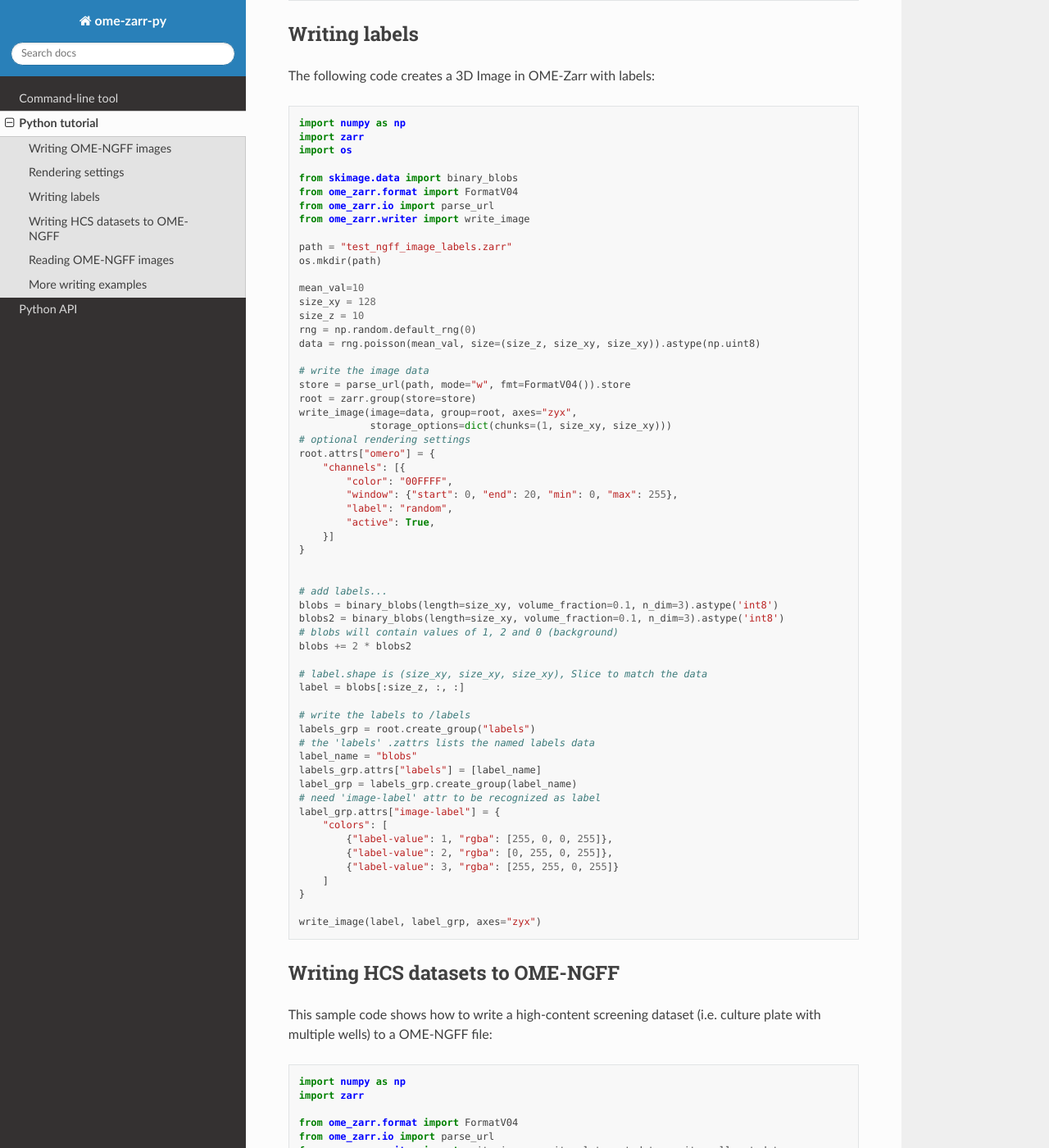
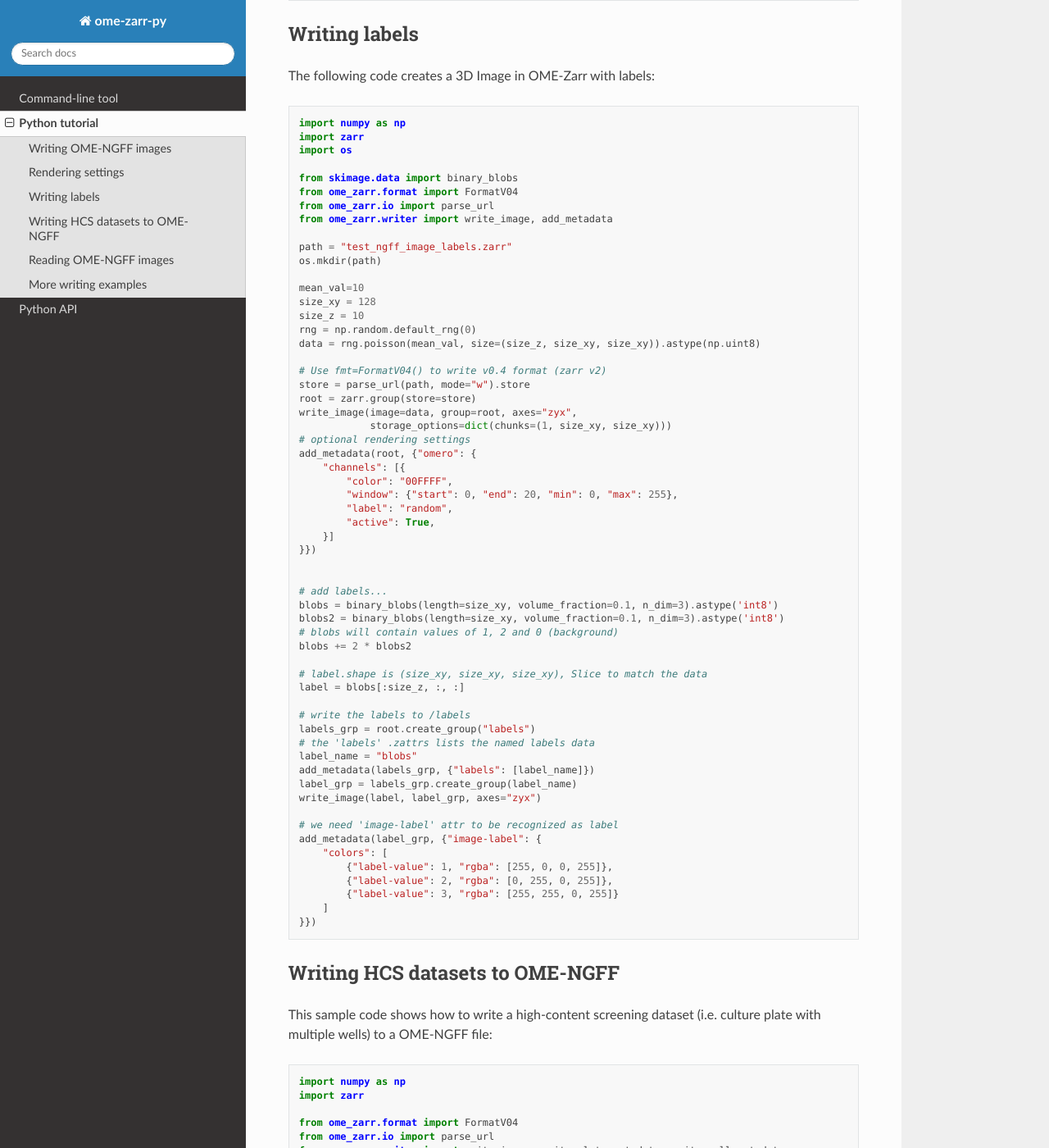
Before and after one commit to ome/ome-zarr-py, a Sphinx documentation site: the page built from docs/source/python.rst, in a window 1280 px wide and 1400 px high, scrolled down 1311 px. Shown: the whole window at 82% size. Built offline with Sphinx 7.4.7 and the Read the Docs theme 3.1.0, drawn with Linux system fonts in a browser that asks for light colours; some of the changed text lies outside the part shown.

Commit message:
Update docs example code

```diff
--- a/docs/source/python.rst
+++ b/docs/source/python.rst
@@ -23,7 +23,7 @@ The following code creates a 3D Image in OME-Zarr::
 
     from ome_zarr.io import parse_url
     from ome_zarr.format import FormatV04
-    from ome_zarr.writer import write_image
+    from ome_zarr.writer import write_image, add_metadata
 
     path = "test_ngff_image.zarr"
 
@@ -32,8 +32,8 @@ The following code creates a 3D Image in OME-Zarr::
     rng = np.random.default_rng(0)
     data = rng.poisson(lam=10, size=(size_z, size_xy, size_xy)).astype(np.uint8)
 
-    # write the image data
-    store = parse_url(path, mode="w", fmt=FormatV04()).store
+    # Use fmt=FormatV04() to write v0.4 format (zarr v2)
+    store = parse_url(path, mode="w").store
     root = zarr.group(store=store)
     write_image(image=data, group=root, axes="zyx",
                 storage_options=dict(chunks=(1, size_xy, size_xy)))
@@ -48,16 +48,16 @@ Rendering settings
 ------------------
 Render settings can be added to an existing zarr group::
 
-    store = parse_url(path, mode="w", fmt=FormatV04()).store
+    store = parse_url(path, mode="w").store
     root = zarr.group(store=store)
-    root.attrs["omero"] = {
+    add_metadata(root, {"omero": {
         "channels": [{
             "color": "00FFFF",
             "window": {"start": 0, "end": 20, "min": 0, "max": 255},
             "label": "random",
             "active": True,
         }]
-    }
+    }})
 
 Writing labels
 --------------
@@ -71,7 +71,7 @@ The following code creates a 3D Image in OME-Zarr with labels::
     from skimage.data import binary_blobs
     from ome_zarr.format import FormatV04
     from ome_zarr.io import parse_url
-    from ome_zarr.writer import write_image
+    from ome_zarr.writer import write_image, add_metadata
 
     path = "test_ngff_image_labels.zarr"
     os.mkdir(path)
@@ -82,20 +82,20 @@ The following code creates a 3D Image in OME-Zarr with labels::
     rng = np.random.default_rng(0)
     data = rng.poisson(mean_val, size=(size_z, size_xy, size_xy)).astype(np.uint8)
 
-    # write the image data
-    store = parse_url(path, mode="w", fmt=FormatV04()).store
+    # Use fmt=FormatV04() to write v0.4 format (zarr v2)
+    store = parse_url(path, mode="w").store
     root = zarr.group(store=store)
     write_image(image=data, group=root, axes="zyx",
                 storage_options=dict(chunks=(1, size_xy, size_xy)))
     # optional rendering settings
-    root.attrs["omero"] = {
+    add_metadata(root, {"omero": {
         "channels": [{
             "color": "00FFFF",
             "window": {"start": 0, "end": 20, "min": 0, "max": 255},
             "label": "random",
             "active": True,
         }]
-    }
+    }})
 
 
     # add labels...
@@ -111,18 +111,19 @@ The following code creates a 3D Image in OME-Zarr with labels::
     labels_grp = root.create_group("labels")
     # the 'labels' .zattrs lists the named labels data
     label_name = "blobs"
-    labels_grp.attrs["labels"] = [label_name]
+    add_metadata(labels_grp, {"labels": [label_name]})
     label_grp = labels_grp.create_group(label_name)
-    # need 'image-label' attr to be recognized as label
-    label_grp.attrs["image-label"] = {
+    write_image(label, label_grp, axes="zyx")
+
+    # we need 'image-label' attr to be recognized as label
+    add_metadata(label_grp, {"image-label": {
         "colors": [
             {"label-value": 1, "rgba": [255, 0, 0, 255]},
             {"label-value": 2, "rgba": [0, 255, 0, 255]},
             {"label-value": 3, "rgba": [255, 255, 0, 255]}
         ]
-    }
+    }})
 
-    write_image(label, label_grp, axes="zyx")
 
 Writing HCS datasets to OME-NGFF
 --------------------------------
```
